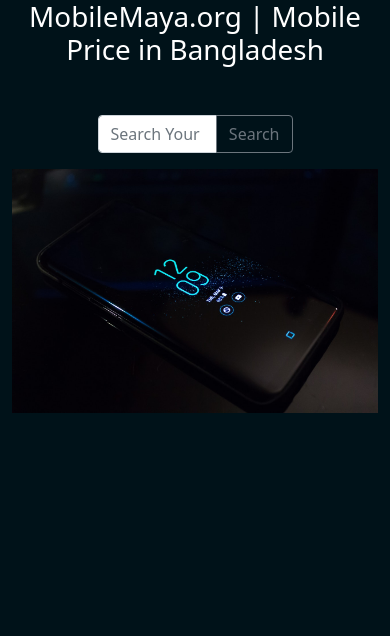
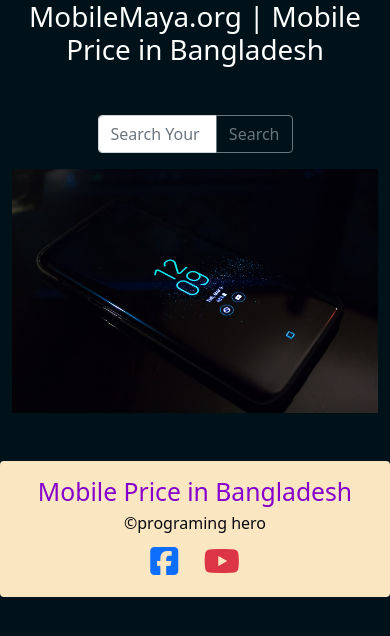
Before and after one commit to Golap-Mostofa/phone-hunter, a plain HTML site: page index.html in a window 390 px wide. Drawn offline with nearby package versions, Linux system fonts and the light colour scheme.

```diff
--- a/index.html
+++ b/index.html
@@ -6,15 +6,17 @@
     <meta name="viewport" content="width=device-width, initial-scale=1.0">
     <title>prodact info</title>
     <!-- bootstrap cdn -->
+    <script src="https://kit.fontawesome.com/684978d037.js"crossorgin="anonymouss"></script>
     <link href="https://cdn.jsdelivr.net/npm/bootstrap@5.0.2/dist/css/bootstrap.min.css" rel="stylesheet" integrity="sha384-EVSTQN3/azprG1Anm3QDgpJLIm9Nao0Yz1ztcQTwFspd3yD65VohhpuuCOmLASjC" crossorigin="anonymous">
+    <link rel="stylesheet" href="style.css">
     <style>
-        body{
+        /* body{
             background-color: #001219;
             height: 100vh;
         }
         #error{
             display: none;
-        }
+        } */
     </style>
 </head>
 <body>
@@ -51,6 +53,22 @@
 
         </div>
 
+         <!-- footer start-->
+    <footer class="">
+        <div class="footer rounded">
+            <h2>Mobile Price in Bangladesh </h2>
+            <h6>©programing hero</h6>
+
+            <div class="socal-medea">
+                <i class="fab fa-facebook-square text-primary fw-5"></i>
+
+                <i class="fab fa-youtube text-danger"></i>
+            </div>
+
+        </div>
+
+    </footer>
+
     </main>
     <script src="app.js"></script>
 </body>
--- /dev/null
+++ b/style.css
@@ -0,0 +1,29 @@
+
+
+ body{
+    background-color: #001219;
+    height: 100vh;
+}
+#error{
+    display: none;
+}
+
+.footer{
+    background-color: #FBE6C2;
+
+    text-align: center;
+    padding: 1em;
+  }
+  .footer h2{
+    color: #8500cc;
+  }
+  .footer h6{
+    color: #090910;
+  }
+
+  .socal-medea i{
+
+    font-size: 2em;
+    padding: 1%;
+    margin: 0 2%;
+  }
```
Also changed, not shown: img/gify.gif (added).
